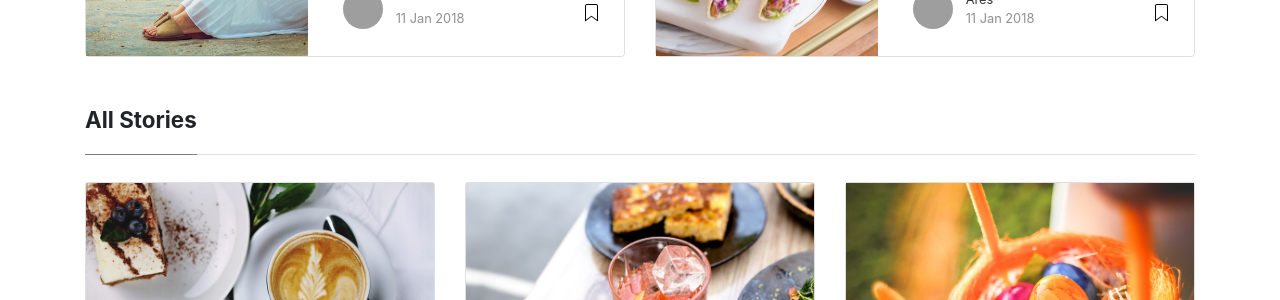
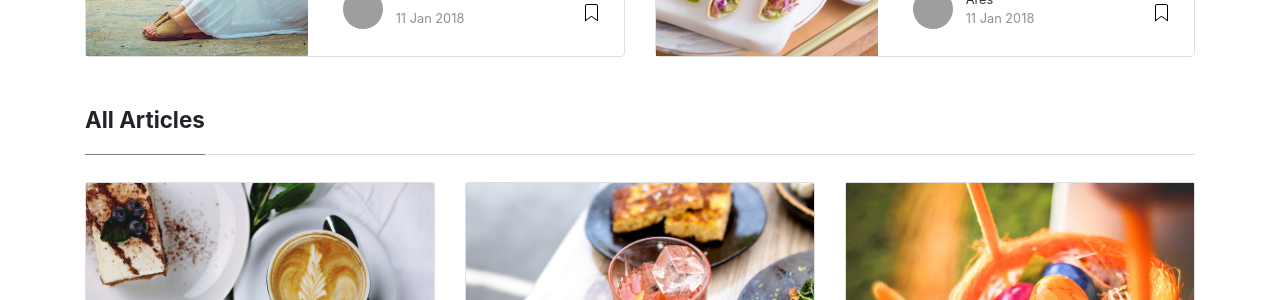
Before and after one commit to ares-b/blog, a Jekyll site: the page built from index.html, in a window 1280 px wide and 900 px high, scrolled down 384 px. Shown: the part 154-454 px from the top of the window. Built offline with Jekyll 4.4.1, drawn with Linux system fonts in a browser that asks for light colours; nearby versions of some CDN libraries; the list of posts is cut into pages by our own code; grey boxes are pictures that could not be loaded.

```diff
--- a/_config.yml
+++ b/_config.yml
@@ -3,7 +3,7 @@
 title: "Data Engineers Blog"
 description: "Article on Scala, Spark, Kafka and more"
 logo: 'assets/images/logo.png'
-favicon: 'assets/images/logo.png'
+favicon: 'assets/images/logo.jpg'
 baseurl: /
 google_analytics: 'G-8JJED4TE0E'
 disqus: ''
--- a/index.html
+++ b/index.html
@@ -34,7 +34,7 @@
 
     <div class="section-title">
 
-        <h2><span>All Stories</span></h2>
+        <h2><span>All Articles</span></h2>
 
     </div>
 
```
Also changed, not shown: assets/images/logo.jpg (added). Lines whose indentation alone changed are shown as unchanged.
